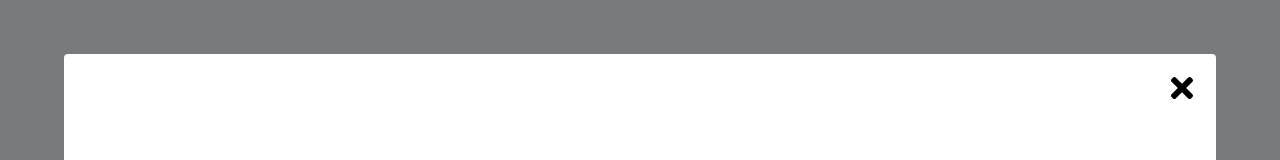
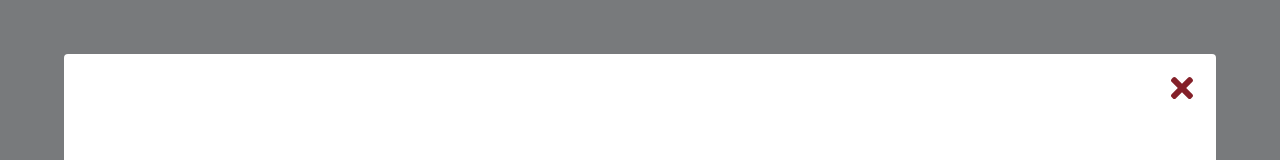
Before and after one commit to isnendyankp/sideBar, a React (Vite) app: page / in a window 1280 px wide. Shown: the part 226-386 px from the top of the page. Built offline with nearby package versions, Linux system fonts and the light colour scheme.

Commit message:
styling close modal btn: color red dark

```diff
--- a/src/index.css
+++ b/src/index.css
@@ -326,4 +326,5 @@ Modal
   background: transparent;
   border-color: transparent;
   cursor: pointer;
+  color: var(--red-dark);
 }
```
